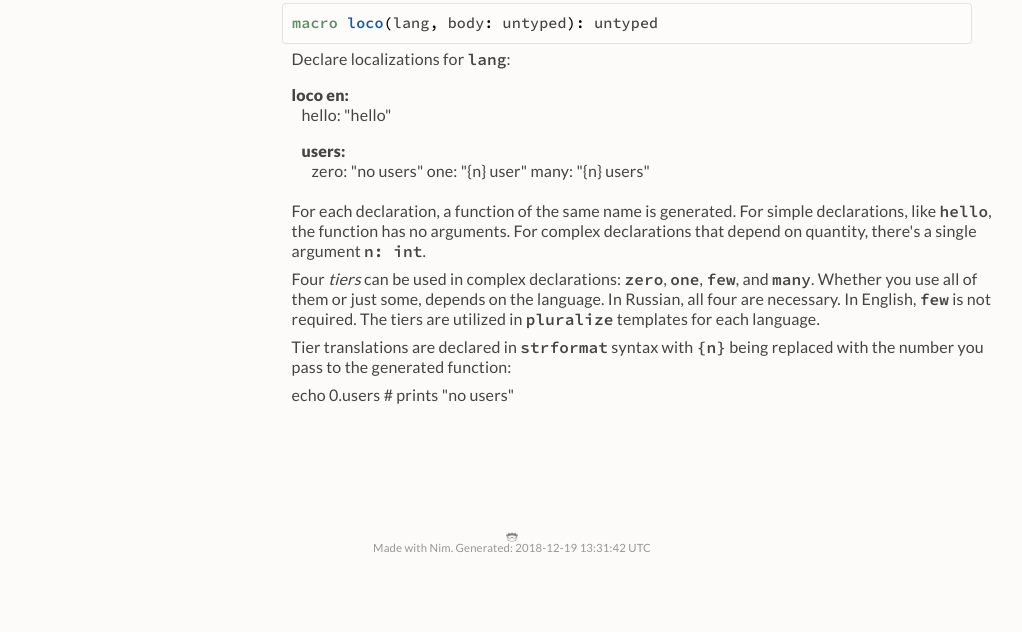
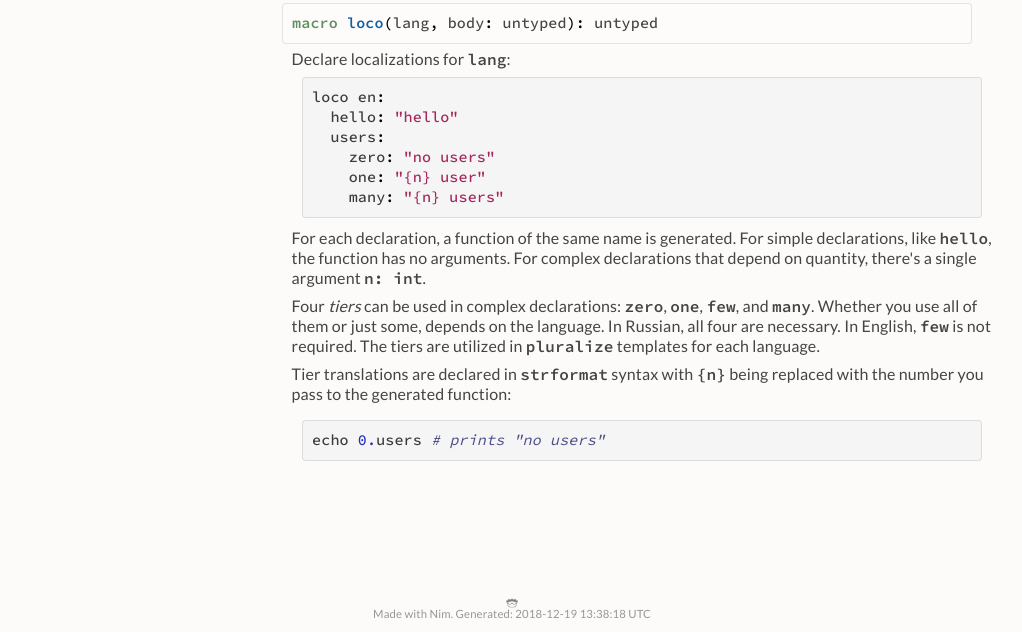
Before and after one commit to moigagoo/loco, a plain HTML site: page loco.html in a window 1280 px wide. Shown: the part 280-912 px from the top of the page, without its empty margins (128-1150 px from the left). Before the commit the page ends 846 px from the top, so only its background shows below. Drawn offline with Linux system fonts and the light colour scheme; a script that the page names is missing.

Commit message:
Update documentation

```diff
--- a/loco.html
+++ b/loco.html
@@ -1258,17 +1258,15 @@ function main() {
 <dl class="item">
 <dt id="loco"><a name="loco.m,untyped,untyped"></a><pre><span class="Keyword">macro</span> <span class="Identifier">loco</span><span class="Other">(</span><span class="Identifier">lang</span><span class="Other">,</span> <span class="Identifier">body</span><span class="Other">:</span> <span class="Identifier">untyped</span><span class="Other">)</span><span class="Other">:</span> <span class="Identifier">untyped</span></pre></dt>
 <dd>
-Declare localizations for <tt class="docutils literal"><span class="pre">lang</span></tt>:<dl class="docutils"><dt>loco en:</dt>
-<dd>hello: &quot;hello&quot;<dl class="docutils"><dt>users:</dt>
-<dd>zero: &quot;no users&quot; one: &quot;{n} user&quot; many: &quot;{n} users&quot;</dd>
-</dl>
-</dd>
-</dl>
-<p>For each declaration, a function of the same name is generated. For simple declarations, like <tt class="docutils literal"><span class="pre">hello</span></tt>, the function has no arguments. For complex declarations that depend on quantity, there's a single argument <tt class="docutils literal"><span class="pre">n: int</span></tt>.</p>
+Declare localizations for <tt class="docutils literal"><span class="pre">lang</span></tt>:<pre class="listing"><span class="Identifier">loco</span> <span class="Identifier">en</span><span class="Punctuation">:</span>
+  <span class="Identifier">hello</span><span class="Punctuation">:</span> <span class="StringLit">&quot;hello&quot;</span>
+  <span class="Identifier">users</span><span class="Punctuation">:</span>
+    <span class="Identifier">zero</span><span class="Punctuation">:</span> <span class="StringLit">&quot;no users&quot;</span>
+    <span class="Identifier">one</span><span class="Punctuation">:</span> <span class="StringLit">&quot;{n} user&quot;</span>
+    <span class="Identifier">many</span><span class="Punctuation">:</span> <span class="StringLit">&quot;{n} users&quot;</span></pre><p>For each declaration, a function of the same name is generated. For simple declarations, like <tt class="docutils literal"><span class="pre">hello</span></tt>, the function has no arguments. For complex declarations that depend on quantity, there's a single argument <tt class="docutils literal"><span class="pre">n: int</span></tt>.</p>
 <p>Four <em>tiers</em> can be used in complex declarations: <tt class="docutils literal"><span class="pre">zero</span></tt>, <tt class="docutils literal"><span class="pre">one</span></tt>, <tt class="docutils literal"><span class="pre">few</span></tt>, and <tt class="docutils literal"><span class="pre">many</span></tt>. Whether you use all of them or just some, depends on the language. In Russian, all four are necessary. In English, <tt class="docutils literal"><span class="pre">few</span></tt> is not required. The tiers are utilized in <tt class="docutils literal"><span class="pre">pluralize</span></tt> templates for each language.</p>
 <p>Tier translations are declared in <tt class="docutils literal"><span class="pre">strformat</span></tt> syntax with <tt class="docutils literal"><span class="pre">{n}</span></tt> being replaced with the number you pass to the generated function:</p>
-<p>echo 0.users # prints &quot;no users&quot; </p>
-
+<pre class="listing"><span class="Identifier">echo</span> <span class="FloatNumber">0.</span><span class="Identifier">users</span> <span class="Comment"># prints &quot;no users&quot;</span></pre>
 
 </dd>
 
@@ -1281,7 +1279,7 @@ Declare localizations for <tt class="docutils literal"><span class="pre">lang</s
       <div class="twelve-columns footer">
         <span class="nim-sprite"></span>
         <br/>
-        <small>Made with Nim. Generated: 2018-12-19 13:31:42 UTC</small>
+        <small>Made with Nim. Generated: 2018-12-19 13:38:18 UTC</small>
       </div>
     </div>
   </div>
```
Also changed, not shown: 1 other file.
